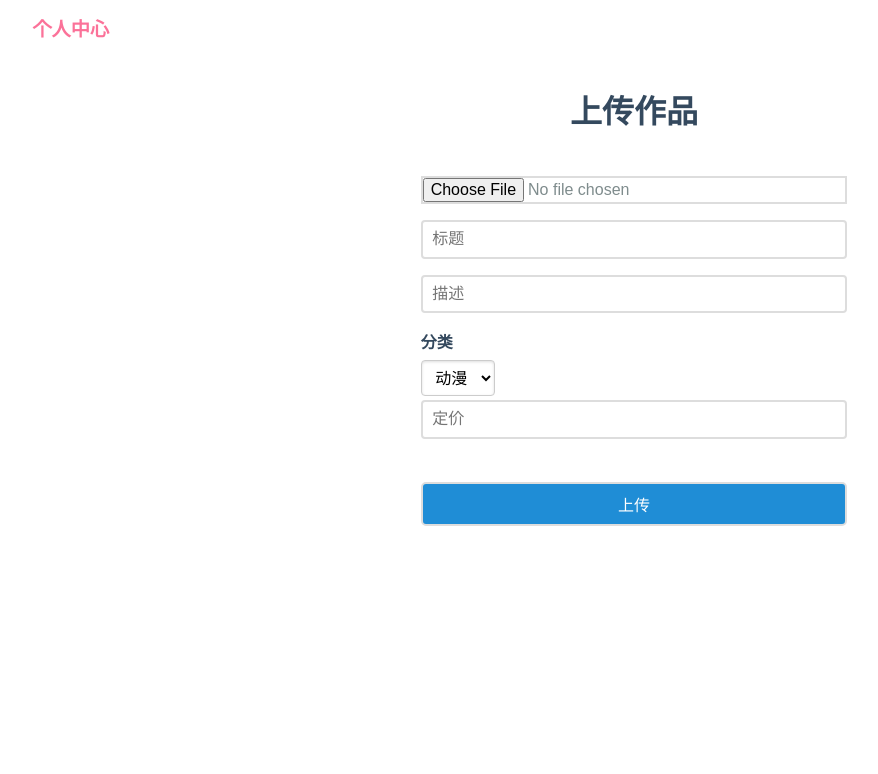
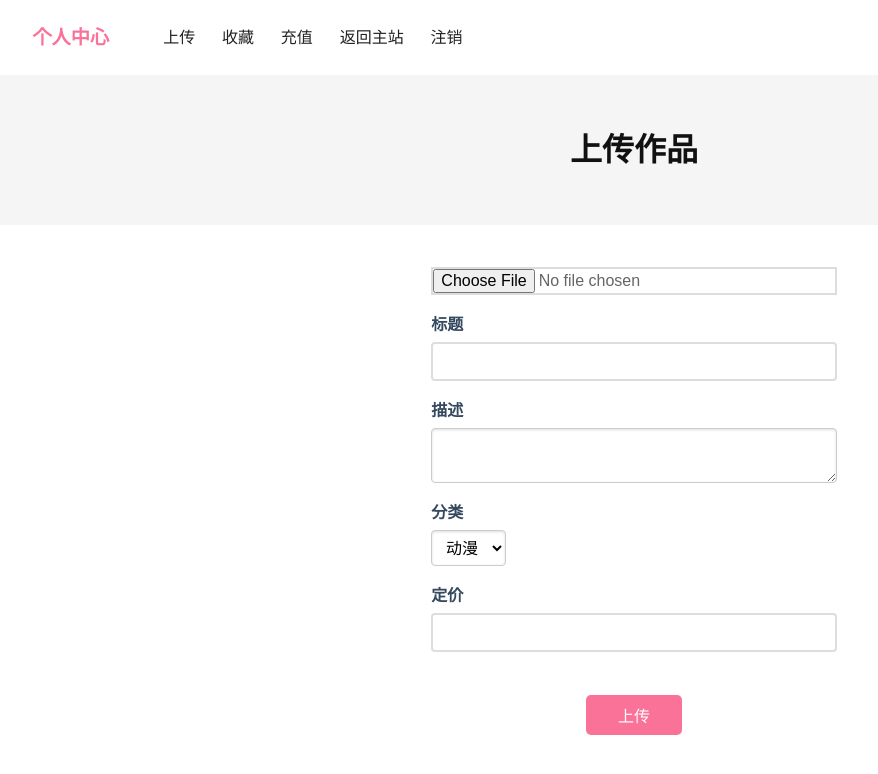
Before and after one commit to kongxx3282/mypictures, a Django app: page /usercenter/upload/ in a window 1280 px wide. Shown: the top 774 px of the page, without its empty margins (6-884 px from the left). Run offline with Django 3.2, Linux system fonts and the light colour scheme; some libraries are stand-ins or nearby versions.

Commit message:
frontend

```diff
--- a/static/css/layouts/mypics.css
+++ b/static/css/layouts/mypics.css
@@ -80,9 +80,9 @@
     margin-bottom: 2.5em;
 }
 
-/*.pic-menu{*/
-/*background-color:#f5f5f5;*/
-/*}*/
+.pic-menu .custom-menu-toggle .bar {
+    background-color:  #fb7299;
+}
 
 .pic-menu-link {
     color: #222222 !important;
@@ -102,6 +102,7 @@
     width: 100%;
 }
 
-.pic-delete{
+.usr-button {
     padding-top: 0.5em;
+    padding-bottom: 1em;
 }
--- a/templates/usercenter/upload.html
+++ b/templates/usercenter/upload.html
@@ -2,7 +2,7 @@
 <html lang="en">
 <head>
     <meta charset="UTF-8">
-    <title>用户中心 - 作品上传</title>
+    <title>个人中心 - 上传作品</title>
     <meta name="viewport" content="width=device-width, initial-scale=1.0">
     {% load staticfiles %}
     <link rel="stylesheet" href="https://unpkg.com/purecss@1.0.0/build/pure-min.css" integrity="sha384-"
@@ -23,53 +23,54 @@
     <link rel="stylesheet" href="/static/css/layouts/menu.css">
     <link rel="stylesheet" href="/static/css/layouts/header.css">
     <link rel="stylesheet" href="/static/css/layouts/mypics.css">
+    <link rel="stylesheet" href="/static/css/layouts/gallery.css">
 
     <!--<![endif]-->
 </head>
 <body>
 <div class="header">
-    <div class="custom-menu-wrapper pure-menu-fixed">
+    <div class="custom-menu-wrapper pure-menu-fixed pic-menu">
         <div class="home-menu pure-menu-horizontal pure-menu custom-menu custom-menu-top">
-            <a href="#" class="pure-menu-heading custom-menu-brand">个人中心</a>
+            <a href="{% url 'index' %}" class="pure-menu-heading custom-menu-brand">个人中心</a>
             <a href="#" class="custom-menu-toggle" id="toggle"><s class="bar"></s><s class="bar"></s></a>
         </div>
         <div class="pure-menu pure-menu-horizontal pure-menu-scrollable custom-menu custom-menu-bottom custom-menu-tucked"
              id="tuckedMenu">
             {#            <div class="custom-menu-screen"></div>#}
-            <ul class="pure-menu-list">
-                <li class="pure-menu-item"><a href="{% url 'index' %}" class="pure-menu-link">管理</a></li>
-                <li class="pure-menu-item"><a href="{% url 'upload' %}" class="pure-menu-link">上传</a></li>
-                <li class="pure-menu-item"><a href="{% url 'myfavorite' %}" class="pure-menu-link">收藏</a></li>
-                <li class="pure-menu-item"><a href="{% url 'recharge' %}" class="pure-menu-link">充值</a></li>
-                <li class="pure-menu-item"><a href="/home/" class="pure-menu-link">返回主站</a></li>
-                {% ifequal username 'login' %}
-                    <li class="pure-menu-item"><a href="/myapp/{{ username }}"
-                                                  class="pure-menu-link"> {{ username }} </a></li>
-                {% else %}
-                    <li class="pure-menu-item"><a href="{% url 'index' %}" class="pure-menu-link"> {{ username }} </a>
+            <ul class="pure-menu-list pic-menu-heading">
+                {#                <li class="pure-menu-item"><a href="{% url 'index' %}" class="pure-menu-link pic-menu-link">管理</a></li>#}
+                <li class="pure-menu-item"><a href="{% url 'upload' %}" class="pure-menu-link pic-menu-link">上传</a></li>
+                <li class="pure-menu-item"><a href="{% url 'myfavorite' %}" class="pure-menu-link pic-menu-link">收藏</a>
                 </li>
-                {% endifequal %}
-                <li class="pure-menu-item"><a href="/myapp/logout" class="pure-menu-link"> 注销 </a></li>
+                <li class="pure-menu-item"><a href="{% url 'recharge' %}" class="pure-menu-link pic-menu-link">充值</a>
+                </li>
+                <li class="pure-menu-item"><a href="/home/" class="pure-menu-link pic-menu-link">返回主站</a></li>
+                <li class="pure-menu-item "><a href="/myapp/logout" class="pure-menu-link pic-menu-link"> 注销 </a></li>
             </ul>
         </div>
     </div>
-    <div class="banner">
-        <h1>
-            上传作品
-        </h1>
+</div>
+<div class="banner-container pure-g">
+    <div class="banner pure-u-1">
+        <h1>上传作品</h1>
     </div>
 </div>
+<div class="main-wrapper">
     <div>
         <div class="pure-g">
-        <div class="pure-u-8-24"></div>
-        <div class="pure-u-8-24">
-            <form class="pure-form pure-form-stacked" action="{% url 'handleupload' %}" method="post" id="upload_form"
+            <div class="pure-u-1 pure-u-md-1-5 pure-u-lg-8-24"></div>
+            <div class="pure-u-1 pure-u-md-3-5 pure-u-lg-8-24">
+                <form class="pure-form pure-form-stacked" action="{% url 'handleupload' %}" method="post"
+                      id="upload_form"
                       name="upload_form"
                       enctype="multipart/form-data">{% csrf_token %}
                     <fieldset>
-                    <input type="file" accept="image/*" id="chooseImage" name="original">
-                    <input type="text" placeholder="标题" name="title">
-                    <input class="pure-input-1" type="text" placeholder="描述" name="description">
+
+                        <input class="pic-input " type="file" accept="image/*" id="chooseImage" name="original">
+                        <label for="title">标题</label>
+                        <input class="pic-input" type="text" name="title">
+                        <label for="description">描述</label>
+                        <textarea class="pure-input-1" type="text" name="description"></textarea>
                         <label for="category">分类</label>
                         <select id="category" name="category">
                             <option value="animation">动漫</option>
@@ -78,17 +79,21 @@
                             <option value="people">人像</option>
                             <option value="other">其它</option>
                         </select>
-                    <input type="number" placeholder="定价" name="price"><br>
-
-                    <input class="pure-button" type="submit" value="上传">
+                        <label for="price">定价</label>
+                        <input class="pic-input" type="number" name="price"><br>
+                        <div style="text-align: center">
+                            <button class="pure-button pure-button-primary pic-button" type="submit" value="上传">上传
+                            </button>
+                        </div>
                     </fieldset>
 
 
                 </form>
             </div>
-        <div class="pure-u-8-24"></div>
+            <div class="pure-u-1 pure-u-md-1-5 pure-u-lg-8-24"></div>
         </div>
 
+    </div>
 </div>
 </body>
 <script>
--- a/templates/usercenter/usercenter.html
+++ b/templates/usercenter/usercenter.html
@@ -31,7 +31,7 @@
 <div class="header">
     <div class="custom-menu-wrapper pure-menu-fixed pic-menu">
         <div class="home-menu pure-menu-horizontal pure-menu custom-menu custom-menu-top">
-            <a href="#" class="pure-menu-heading custom-menu-brand">个人中心</a>
+            <a href="{% url 'index' %}" class="pure-menu-heading custom-menu-brand">个人中心</a>
             <a href="#" class="custom-menu-toggle" id="toggle"><s class="bar"></s><s class="bar"></s></a>
         </div>
         <div class="pure-menu pure-menu-horizontal pure-menu-scrollable custom-menu custom-menu-bottom custom-menu-tucked"
@@ -67,7 +67,7 @@
                         <div class="text-box-head">123</div>
                     </a>
                 </div>
-                <div class="pure-u-1 pic-delete">
+                <div class="pure-u-1 usr-button">
                     <button class="pure-button pure-button-primary pic-button"
                             onclick="window.location.href='{% url 'deletepicture' ver.picture.picture_id %}'">删除
                     </button>
```
Also changed, not shown: templates/login.html (+11 -6 lines), templates/register.html (+7 -3 lines), templates/usercenter/myfavorite.html (+33 -24 lines). Lines whose indentation alone changed are shown as unchanged.
